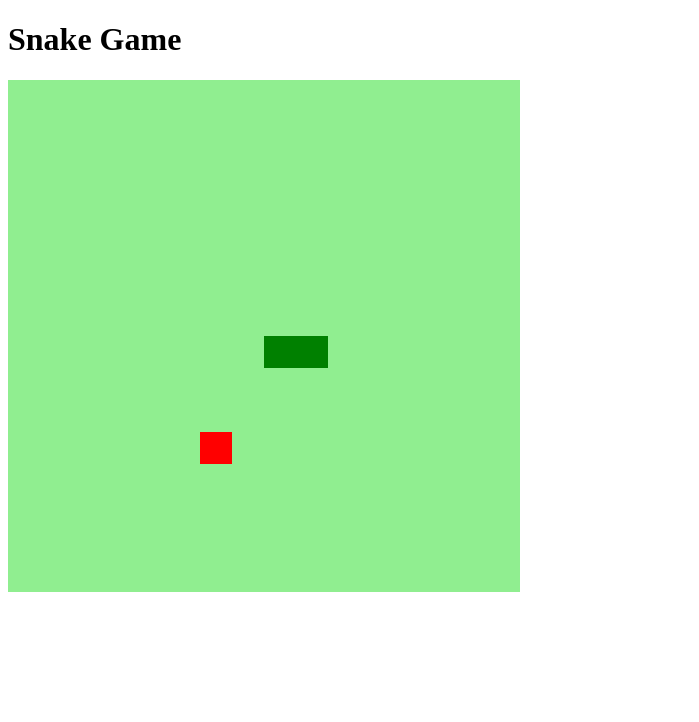
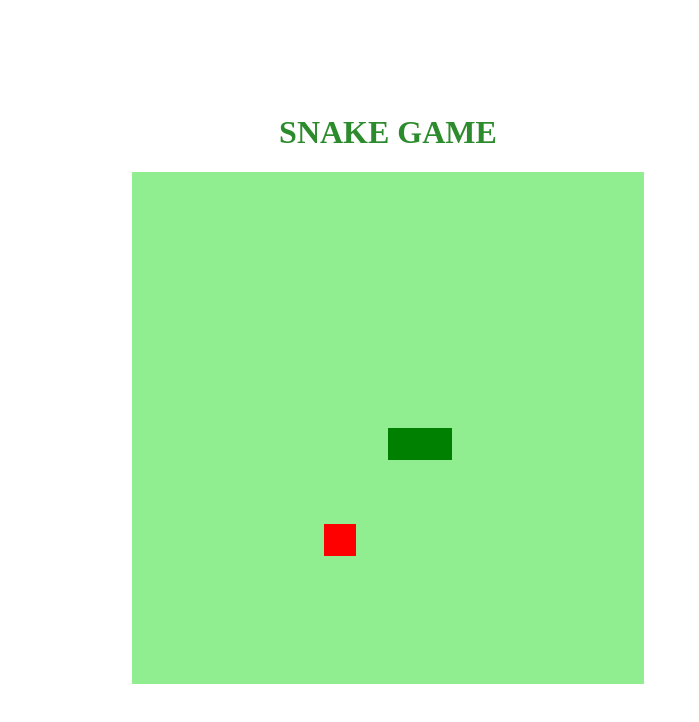
Before and after one commit to alyyokomichi/DIO_JogoCobrinha, a plain HTML site: page index.html in a window 1280 px wide. Shown: the whole page, without its empty margins (0-699 px from the left). Drawn offline with Linux system fonts and the light colour scheme.

Commit message:
finalizacao

```diff
--- a/index.html
+++ b/index.html
@@ -8,7 +8,7 @@
         <title>Snake Game</title>
     </head>
     <body>
-        <h1>Snake Game</h1>
+        <h1>SNAKE GAME</h1>
         <canvas id="snake" width="512" height="512"></canvas>
         <script defer src="script.js"></script>
     </body>
--- a/style.css
+++ b/style.css
@@ -0,0 +1,9 @@
+body{
+    height: 95vh;
+    width: 95vh;
+    display: flex;
+    justify-content: center;
+    align-items: center;
+    flex-direction: column;
+    color: rgb(44, 139, 44);
+}
```
